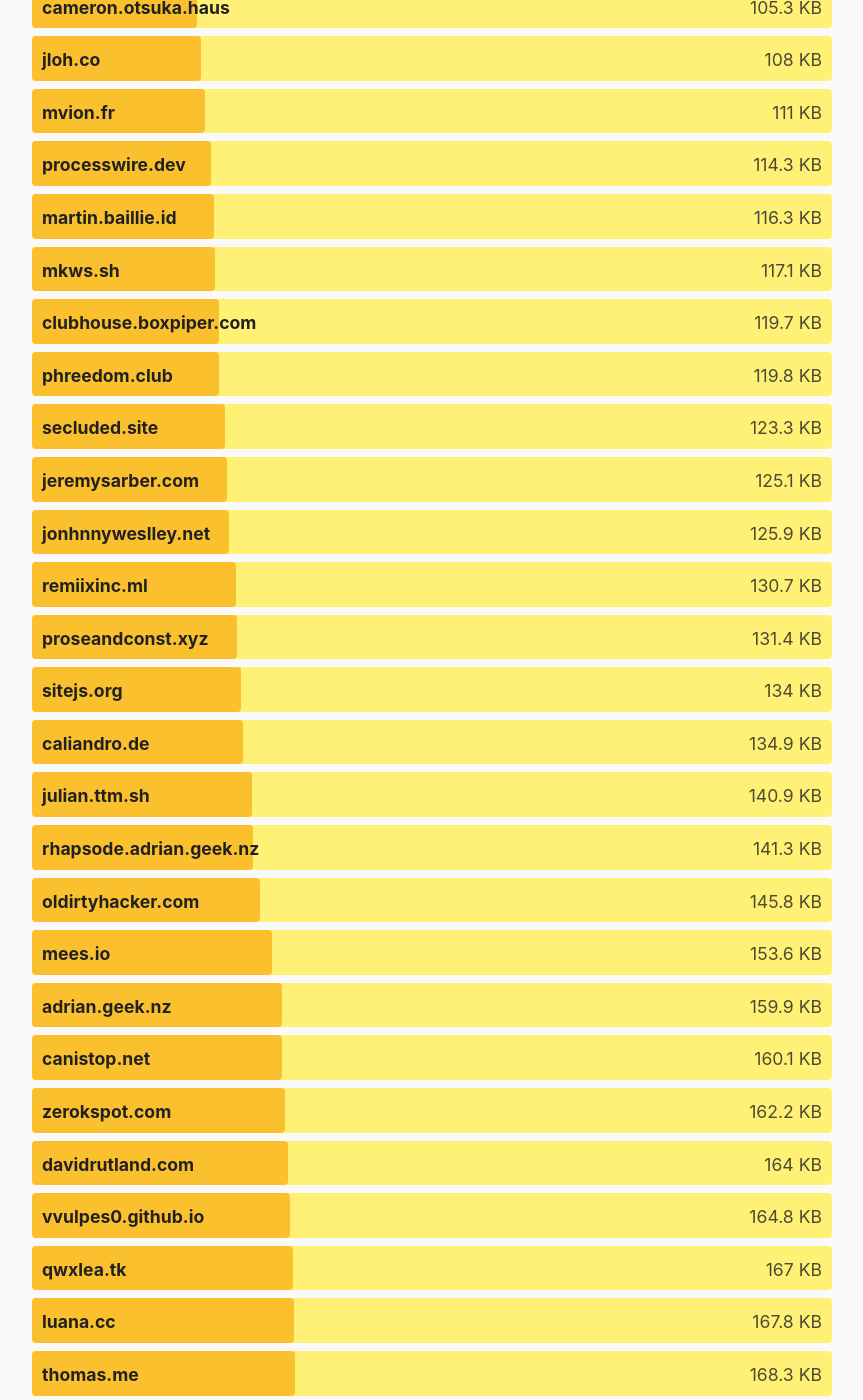
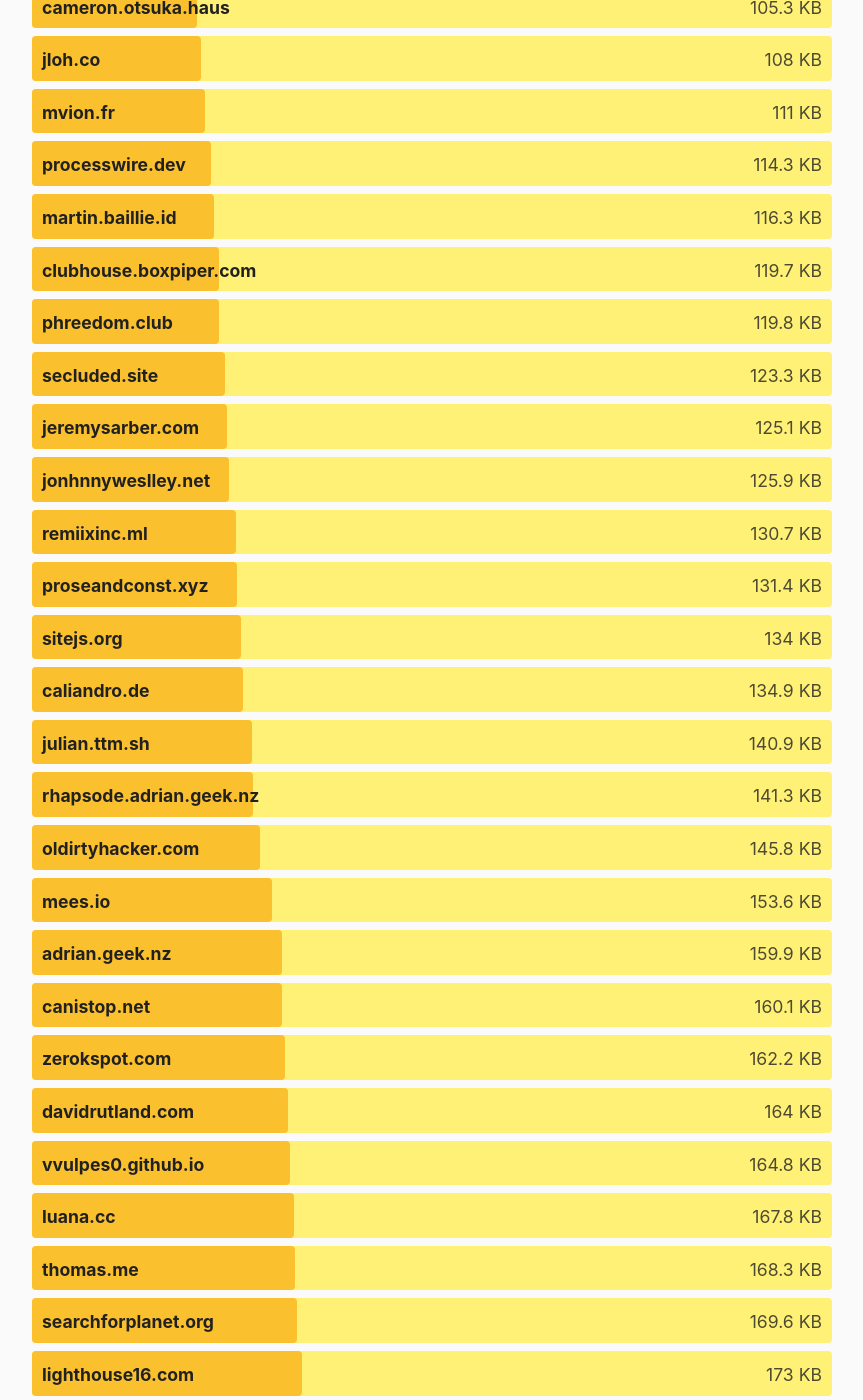
Before and after one commit to kevquirk/512kb.club, a Jekyll site: the page built from index.md, in a window 1280 px wide and 1400 px high, scrolled down 10300 px. Shown: the whole window, without its empty margins (208-1071 px from the left). Built offline with Jekyll 4.4.1, drawn with Linux system fonts in a browser that asks for light colours.

Commit message:
Remove dead links from Orange Team and fix one link
- domain: mkws.sh
- domain: qwxlea.tk

added ".com" to following link "https://editions-du-26-octobre"

```diff
--- a/_data/orange-team.yml
+++ b/_data/orange-team.yml
@@ -27,11 +27,6 @@
 - domain: martin.baillie.id
   url: https://martin.baillie.id
   size: 116.3
-  last_checked:
-
-- domain: mkws.sh
-  url: https://mkws.sh
-  size: 117.1
   last_checked:
 
 - domain: clubhouse.boxpiper.com
@@ -122,11 +117,6 @@
 - domain: vvulpes0.github.io
   url: https://vvulpes0.github.io
   size: 164.8
-  last_checked:
-
-- domain: qwxlea.tk
-  url: https://qwxlea.tk
-  size: 167
   last_checked:
 
 - domain: luana.cc
@@ -250,7 +240,7 @@
   last_checked:
 
 - domain: editions-du-26-octobre
-  url: https://editions-du-26-octobre
+  url: https://editions-du-26-octobre.com
   size: 218.4
   last_checked:
 
```
